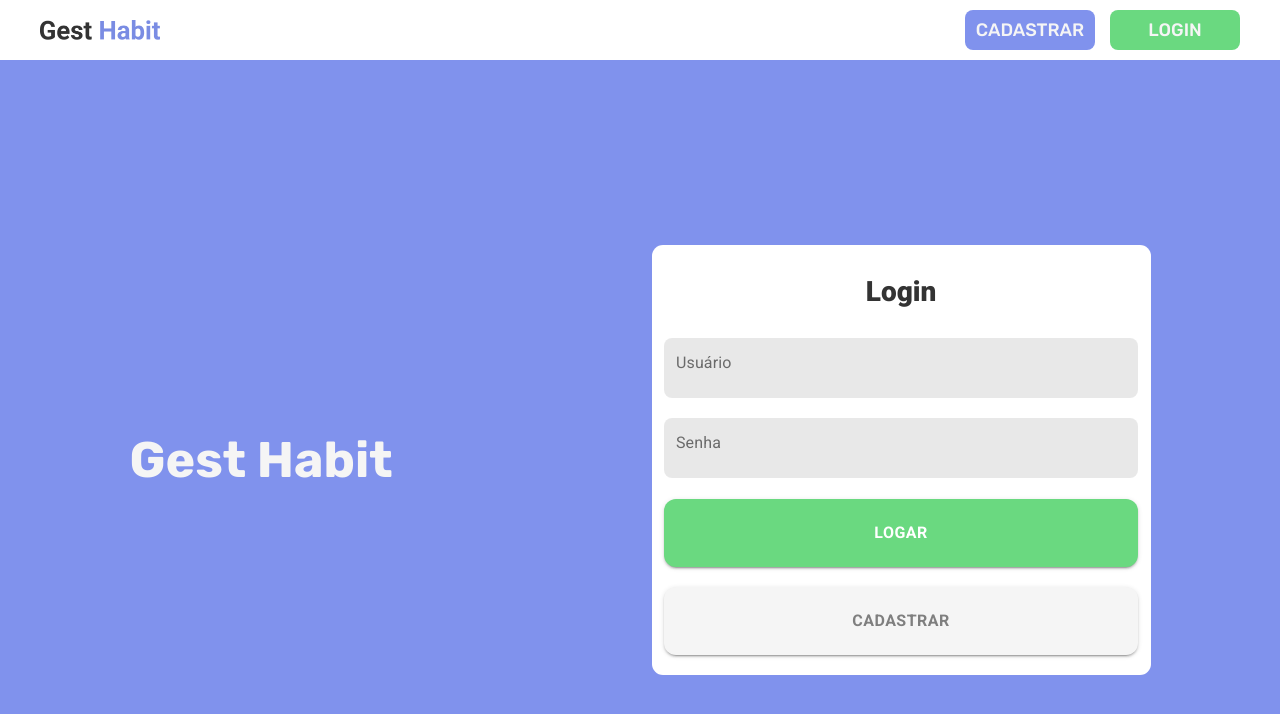
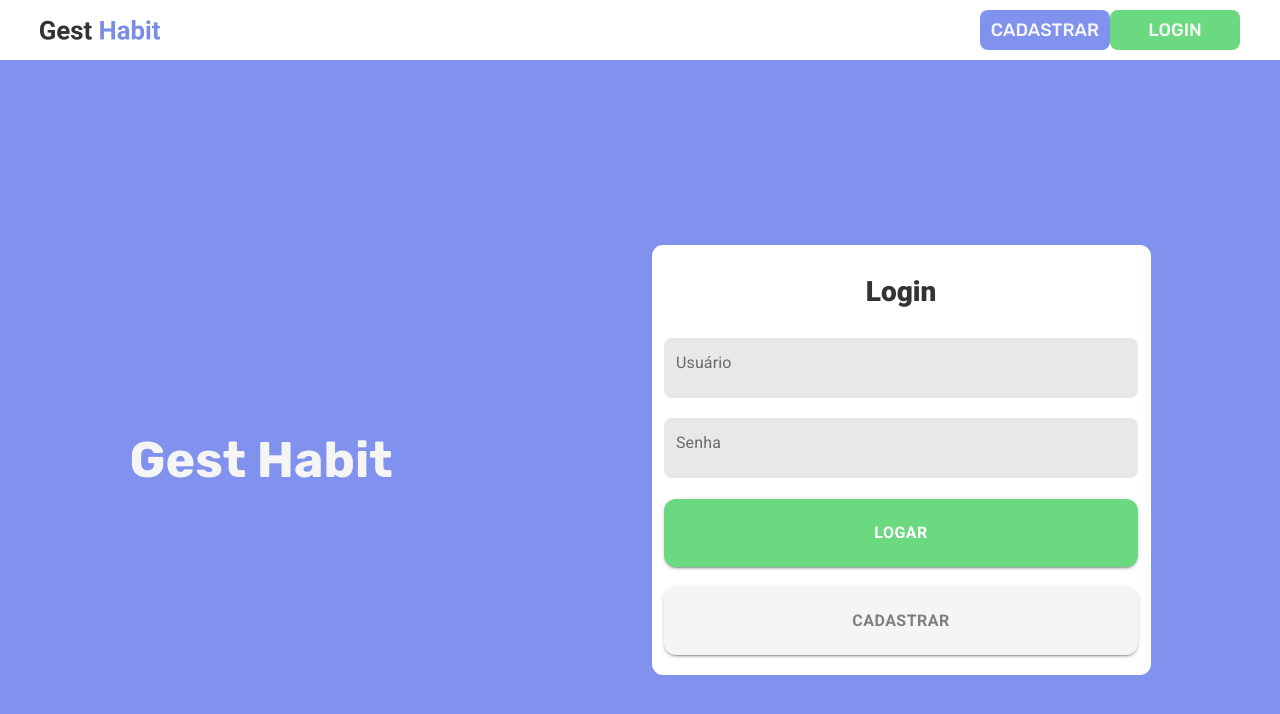
Before and after one commit to Robertatlima/Gest-Habit, a React (Create React App) app: page /login in a window 1280 px wide. Shown: the top 714 px of the page. Built offline with nearby package versions, Linux system fonts and the light colour scheme; no server answers.

Commit message:
Atualizacao estilo

```diff
--- a/src/components/Button/style.js
+++ b/src/components/Button/style.js
@@ -10,6 +10,9 @@ export const Container = styled.div`
     width: 80px;
     font-size: 10px;
     font-weight: bold;
+  }
+  @media (min-width: 140px) {
+    margin-left: 0px;
   }
   margin-left: 15px;
   background-color: ${(props) => (props.schema ? "#8092ED" : "#6AD980")};
--- a/src/components/cardProfile/index.js
+++ b/src/components/cardProfile/index.js
@@ -69,7 +69,6 @@ const CardProfile = () => {
                   <h1>{user.username}</h1>
                   <Button
                     className="editbutton"
-                    schema={edit}
                     children={"Editar perfil"}
                     onClick={handleEdit}
                   />
--- a/src/components/cardProfile/styles.js
+++ b/src/components/cardProfile/styles.js
@@ -19,6 +19,11 @@ export const Container = styled.div`
 
     .editbutton {
       margin: 0;
+      background-color: transparent;
+      border: none;
+      color: var(--color-blacksmoky);
+      font-size: 14px;
+      text-align:center;
     }
   }
   .profile-left {
@@ -29,8 +34,15 @@ export const Container = styled.div`
     }
   }
   .profile-right {
+    width: 50%;
     margin: 0;
+    display: flex;
+    flex-direction: column;
+    align-items:center;
+    justify-content: center;
     h1 {
+      text-align: center;
+      width: 100%;
       font-size: 28px;
       color: #333333;
       margin-left: 0;
--- a/src/pages/Groups/style.js
+++ b/src/pages/Groups/style.js
@@ -2,7 +2,7 @@ import styled from "styled-components";
 export const Container = styled.div`
   display: flex;
   width: 100%;
-  @media (max-width: 600px) {
+  @media (max-width: 700px) {
     flex-direction: column;
     align-items: center;
     justify-content: center;
@@ -14,26 +14,29 @@ export const ContainerPrincipal = styled.div`
   flex-wrap: wrap;
   flex-direction: column;
   margin-top: 15px;
+  width: 100%;
 `;
 
 export const ButtonsContainer = styled.div`
   @media (min-width: 700px){
     display: flex;
-    margin-left: 30px;
-    width:820px;
+    width: 100%;
+    margin-left: 8px;
     padding: 0;
     background-color: var(--color-gray50);
   }
+  margin-left: 0px;
   width:100%;
 
   .link {
     text-decoration: none;
   }
   .button {
-    @media (min-width: 700px){
+    @media (min-width: 1000px){
       width: 200px;
       position: sticky;
       text-align: center;
+
     }
       width: 100%;
       font-size: 14px;
@@ -43,10 +46,6 @@ export const ButtonsContainer = styled.div`
     height: 60px;
     font-weight: bold;
   }
-  /* #search {
-    width: 70%;
-    height: 60px;
-  } */
 `;
 export const ListContainer = styled.ul`
  @media (min-width: 700px){
@@ -74,10 +73,5 @@ export const ListContainer = styled.ul`
     width: 100%;
   }
 }
-  /* @media (max-width: 600px) {
-    flex-direction: column;
-    align-items: center;
-    justify-content: center;
 
-  } */
 `;
--- a/src/pages/Home/styles.js
+++ b/src/pages/Home/styles.js
@@ -5,6 +5,7 @@ export const ContainerTop = styled.div`
   background-color: var(--color-primary);
   height: 600px;
   width: 100%;
+
   main {
     max-width: 1440px;
     padding: 30px;
@@ -18,6 +19,7 @@ export const ContainerTop = styled.div`
     align-items: center;
     justify-content: center;
     text-align: center;
+    animation:ease-in 10s;
   }
   h1,
   p {
@@ -33,6 +35,7 @@ export const ContainerTop = styled.div`
     margin: 0 auto;
   }
   .svgcontainer {
+
   }
 
   @media (min-width: 700px) {
@@ -187,5 +190,10 @@ export const ContainerFooter = styled.div`
   @media (min-width: 800px) {
     .centerContainer {
       max-width: 1200px;
+    }
   }
+  @keyframes moveToRight {
+   from {right: 0%;}
+   to{right: 50%;}
+}
 `;
--- a/src/pages/SignUp/styles.js
+++ b/src/pages/SignUp/styles.js
@@ -7,6 +7,9 @@ export const RegisterContainer = styled.div`
   background: var(--color-primary);
   display: flex;
   align-items: center;
+  background: linear-gradient(-30deg, var(--color-group), var(--color-primary));
+  background-size: 400% 400%;
+  animation: gradient 15s ease infinite;
 
   .title {
     display: none;
@@ -50,7 +53,7 @@ export const Container = styled.div`
   max-width: 499px;
   min-width: 300px;
   h1 {
-    font-family: Roboto, Oxygen, Ubuntu, Cantarell, "Open Sans",
+      font-family: Roboto, Oxygen, Ubuntu, Cantarell, "Open Sans",
       "Helvetica Neue", sans-serif;
   }
   h2 {
--- a/src/styles/global.js
+++ b/src/styles/global.js
@@ -1,3 +1,4 @@
+
 import { createGlobalStyle } from "styled-components";
 
 const GlobalStyle = createGlobalStyle`
@@ -136,5 +137,7 @@ p{
   }
 }
 
-`;
+`
+
+    ;
 export default GlobalStyle;
```
